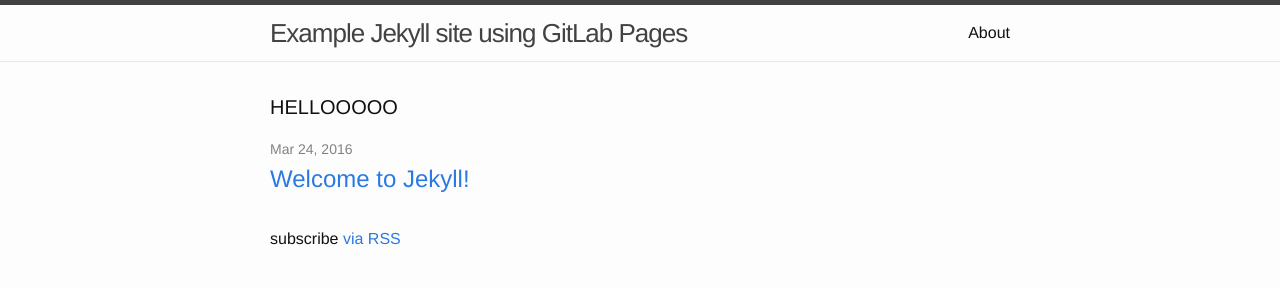
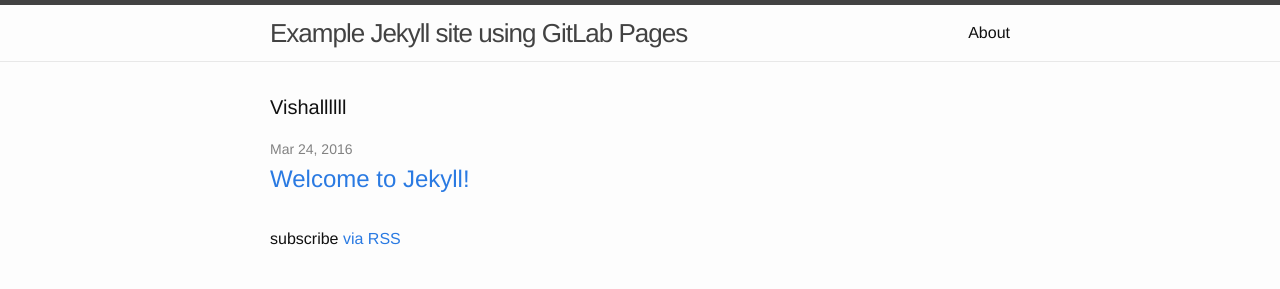
Before and after one commit to vishksatham/vishalsathambakkam, a Jekyll site: the page built from index.html, in a window 1280 px wide. Shown: the top 289 px of the page. Built offline with Jekyll 4.4.1, drawn with Linux system fonts in a browser that asks for light colours.

Commit message:
small commit

```diff
--- a/CNAME
+++ b/CNAME
@@ -0,0 +1 @@
+vishalsathambakkam.com
--- a/index.html
+++ b/index.html
@@ -4,7 +4,7 @@
 
 <div class="home">
 
-  <h1 class="page-heading">HELLOOOOO</h1>
+  <h1 class="page-heading">Vishallllll</h1>
 
   <ul class="post-list">
     {% for post in site.posts %}
```
